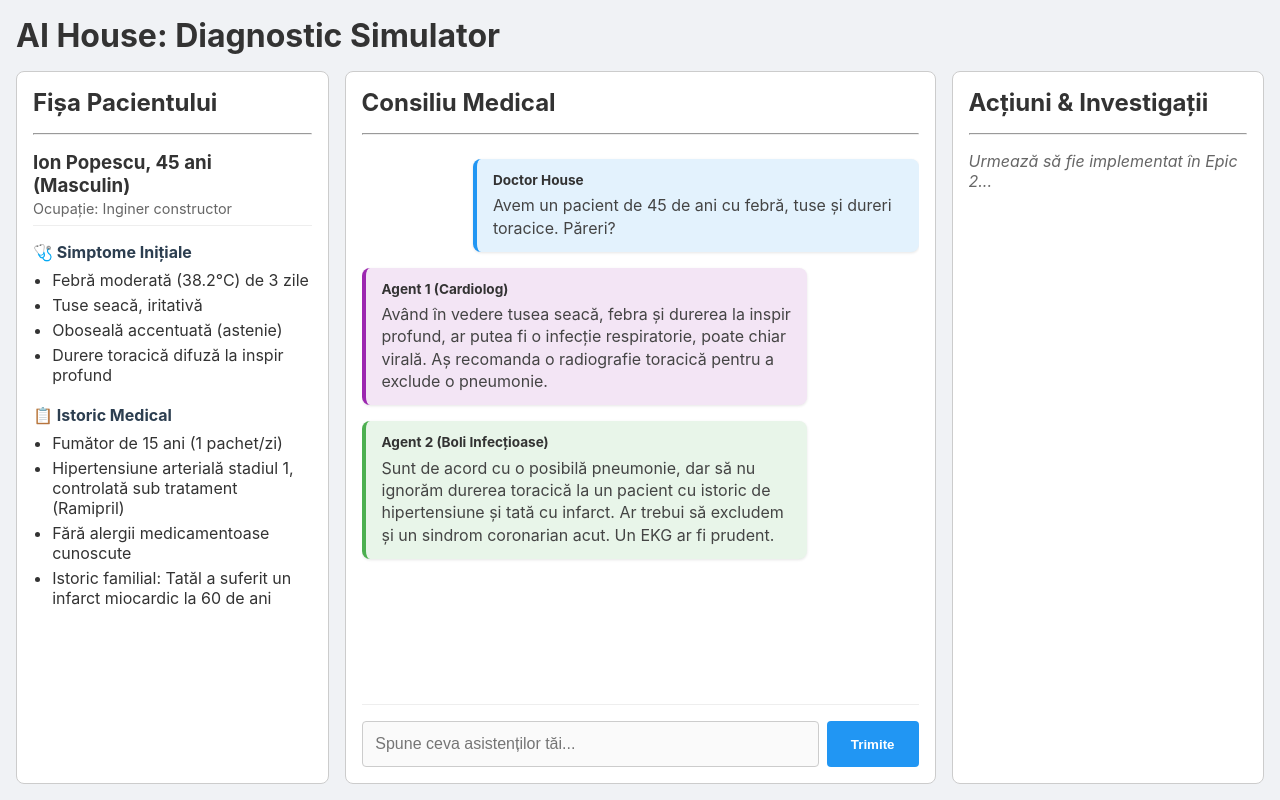
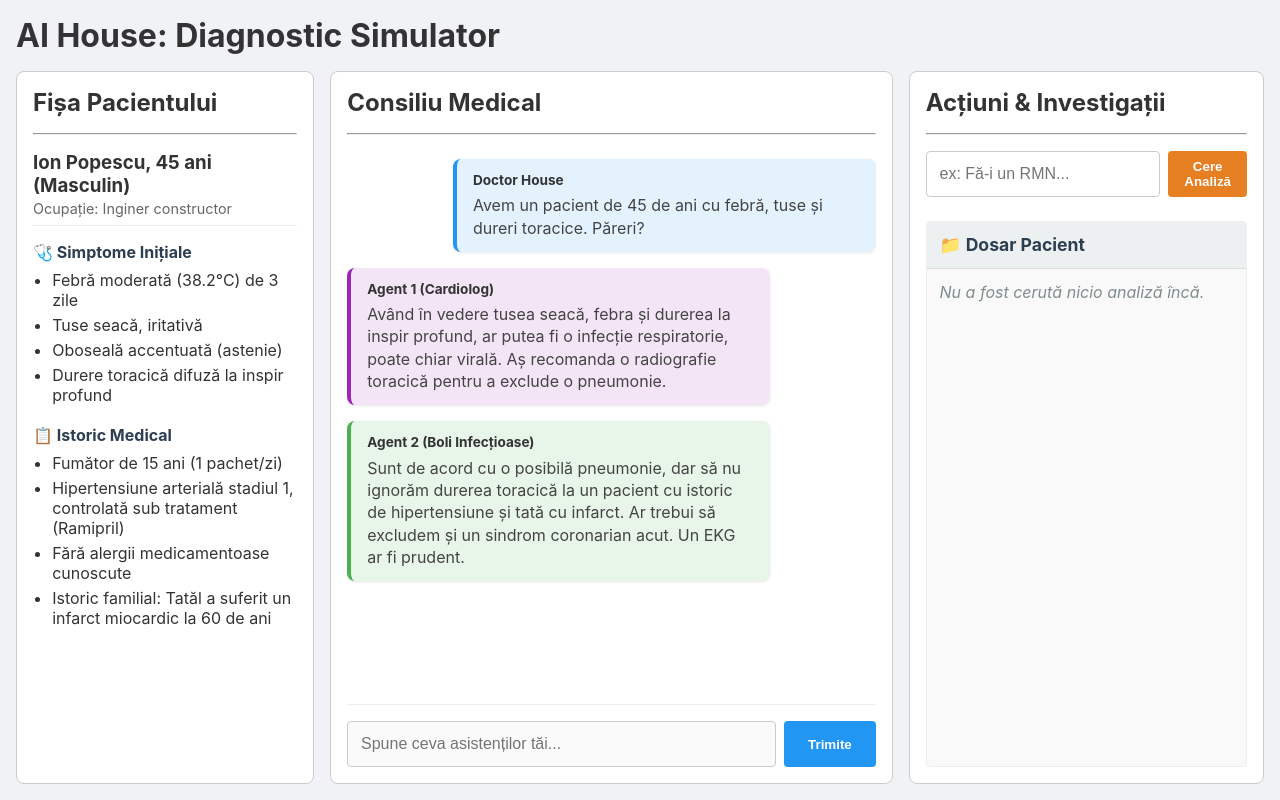
Before and after one commit to MihneaG17/Dr.House-Interactive-Chat, a React (Vite) app: page / in a window 1280 px wide. Both pictures are taken after a click on the button "Începe Cazul". Built offline with nearby package versions, Linux system fonts and the light colour scheme.

Commit message:
feat: conectat logica de investigatii la starea globala a aplicatiei

```diff
--- a/src/App.jsx
+++ b/src/App.jsx
@@ -1,13 +1,15 @@
 import React, { useState, useEffect } from 'react';
 import PatientDetails from './components/PatientInfo/PatientDetails';
 import ChatContainer from './components/Chat/ChatContainer';
-// import ActionPanel from './components/ActionPanel/ActionPanel';
+import ActionPanel from './components/ActionPanel/ActionPanel';
 import mockCaseData from './data/mockCase.json';
+import { handleInvestigationRequest } from './services/gameLogic';
 
 function App() {
   const [gameStarted, setGameStarted] = useState(false);
   const [assistants, setAssistants] = useState(['Cardiolog', 'Boli Infecțioase']);
   const [patientData, setPatientData] = useState(null);
+  const [investigationsHistory, setInvestigationsHistory] = useState([]);
 
   useEffect(() => {
     // Simulăm încărcarea datelor pacientului
@@ -22,6 +24,11 @@ function App() {
     const newAssistants = [...assistants];
     newAssistants[index] = value;
     setAssistants(newAssistants);
+  };
+
+  const handleRequest = (requestText) => {
+    const result = handleInvestigationRequest(requestText, patientData);
+    setInvestigationsHistory(prev => [...prev, { request: requestText, result }]);
   };
 
   if (!gameStarted) {
@@ -92,11 +99,13 @@ function App() {
           <ChatContainer assistants={assistants} />
         </section>
 
-        <section className="action-panel" style={{ flex: 1, border: '1px solid #ccc', padding: '1rem', borderRadius: '8px', backgroundColor: '#fff' }}>
+        <section className="action-panel" style={{ flex: 1, border: '1px solid #ccc', padding: '1rem', borderRadius: '8px', backgroundColor: '#fff', display: 'flex', flexDirection: 'column' }}>
           <h2>Acțiuni & Investigații</h2>
           <hr style={{ margin: '1rem 0', borderColor: '#eee' }} />
-          <p style={{ color: '#666', fontStyle: 'italic' }}>Urmează să fie implementat în Epic 2...</p>
-          {/* <ActionPanel /> */}
+          <ActionPanel
+            onInvestigationRequest={handleRequest}
+            investigationsHistory={investigationsHistory}
+          />
         </section>
       </main>
     </div>
```
